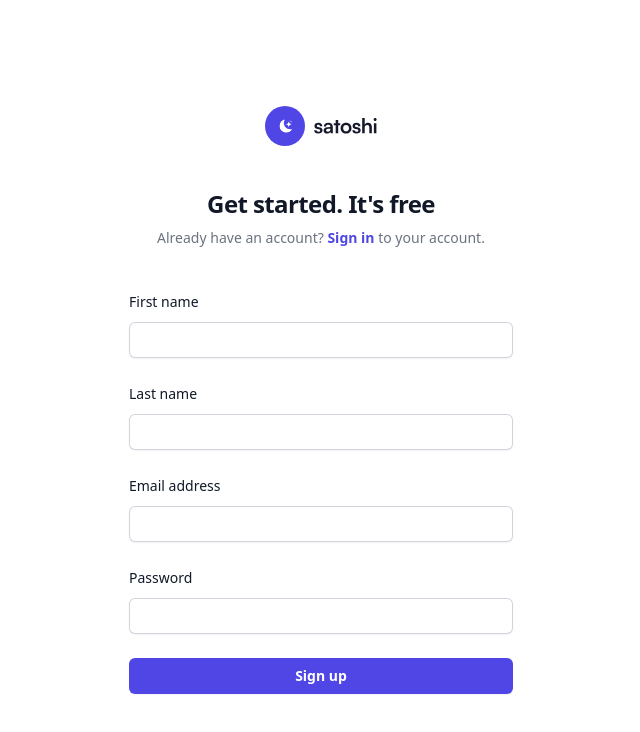
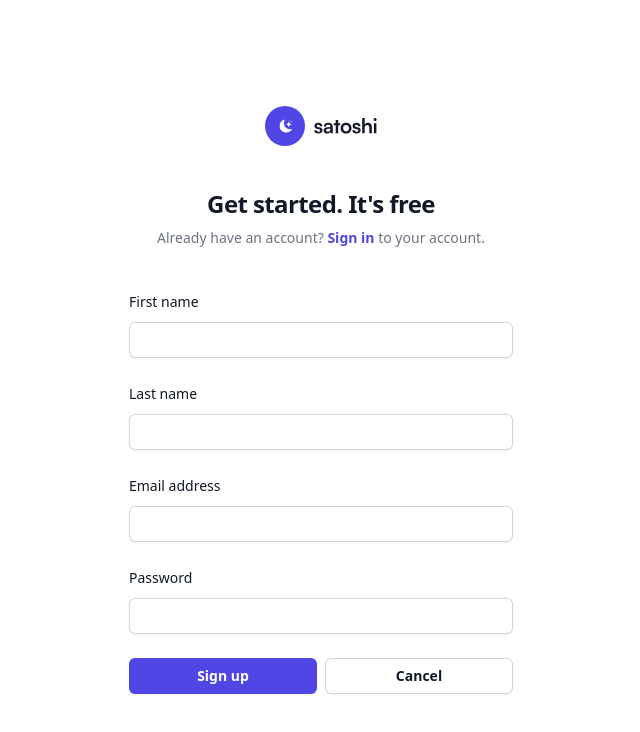
Before and after one commit to hanscode/invoice_app, a React (Vite) app in the folder client/: page /signup in a window 1280 px wide. Shown: the top 732 px of the page, without its empty margins (319-959 px from the left). Built offline with nearby package versions, Linux system fonts and the light colour scheme.

Commit message:
Handle Cancel function for SignIn and SignUp forms

```diff
--- a/client/src/components/UserSignIn.jsx
+++ b/client/src/components/UserSignIn.jsx
@@ -34,7 +34,7 @@ const UserSignIn = () => {
 
     const credentials = {
       emailAddress: emailAddress.current.value,
-      password: password.current.value
+      password: password.current.value,
     };
 
     try {
@@ -48,6 +48,11 @@ const UserSignIn = () => {
       console.log(error);
       navigate("/error");
     }
+  };
+
+  const handleCancel = (event) => {
+    event.preventDefault();
+    navigate("/");
   };
 
   return (
@@ -77,10 +82,13 @@ const UserSignIn = () => {
         </div>
 
         <div className="mt-10 sm:mx-auto sm:w-full sm:max-w-sm">
-          <ErrorsDisplay errors={errors}/>
+          <ErrorsDisplay errors={errors} />
           <form className="space-y-6" onSubmit={handleSubmit}>
             <div>
-                <label htmlFor="email" className="block text-sm font-medium leading-6 text-gray-900">
+              <label
+                htmlFor="email"
+                className="block text-sm font-medium leading-6 text-gray-900"
+              >
                 Email address
               </label>
               <div className="mt-2">
@@ -99,7 +107,10 @@ const UserSignIn = () => {
 
             <div>
               <div className="flex items-center justify-between">
-                  <label htmlFor="password" className="block text-sm font-medium leading-6 text-gray-900">
+                <label
+                  htmlFor="password"
+                  className="block text-sm font-medium leading-6 text-gray-900"
+                >
                   Password
                 </label>
                 {/** <div className="text-sm">
@@ -122,19 +133,24 @@ const UserSignIn = () => {
               </div>
             </div>
 
-              <div>
+            <div className="flex flex-col sm:flex-row gap-2">
               <button
                 type="submit"
                 className="flex w-full justify-center rounded-md bg-indigo-600 px-3 py-1.5 text-sm font-semibold leading-6 text-white shadow-sm hover:bg-indigo-500 focus-visible:outline focus-visible:outline-2 focus-visible:outline-offset-2 focus-visible:outline-indigo-600"
               >
                 Sign in
               </button>
+              <button
+                type="button"
+                className="flex w-full rounded-md justify-center bg-white px-3 py-2 text-sm font-semibold text-gray-900 shadow-sm ring-1 ring-inset ring-gray-300 hover:bg-gray-50"
+                onClick={handleCancel}
+              >Cancel</button>
             </div>
           </form>
         </div>
       </div>
     </>
-  )
-}
+  );
+};
 
-export default UserSignIn
+export default UserSignIn;
--- a/client/src/components/UserSignUp.jsx
+++ b/client/src/components/UserSignUp.jsx
@@ -56,6 +56,11 @@ const UserSignUp = () => {
       console.log(error);
       navigate("/error");
     }
+  };
+
+  const handleCancel = (event) => {
+    event.preventDefault();
+    navigate("/");
   };
 
   return (
@@ -174,13 +179,18 @@ const UserSignUp = () => {
               </div>
             </div>
 
-            <div>
+            <div className="flex flex-col sm:flex-row gap-2">
               <button
                 type="submit"
                 className="flex w-full justify-center rounded-md bg-indigo-600 px-3 py-1.5 text-sm font-semibold leading-6 text-white shadow-sm hover:bg-indigo-500 focus-visible:outline focus-visible:outline-2 focus-visible:outline-offset-2 focus-visible:outline-indigo-600"
               >
                 Sign up
               </button>
+              <button
+                type="button"
+                className="flex w-full rounded-md justify-center bg-white px-3 py-2 text-sm font-semibold text-gray-900 shadow-sm ring-1 ring-inset ring-gray-300 hover:bg-gray-50"
+                onClick={handleCancel}
+              >Cancel</button>
             </div>
           </form>
         </div>
```
Lines whose indentation alone changed are shown as unchanged.
